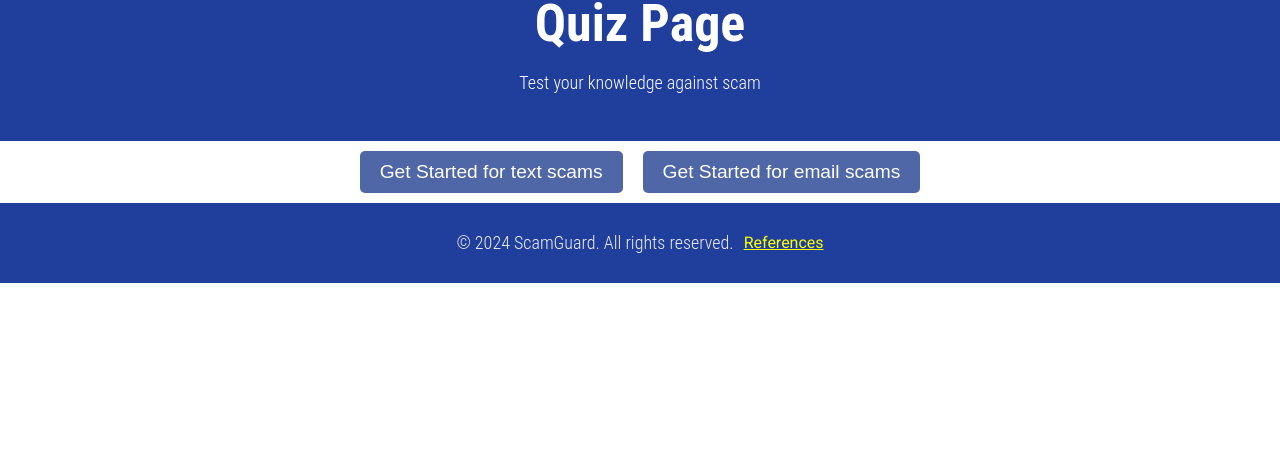
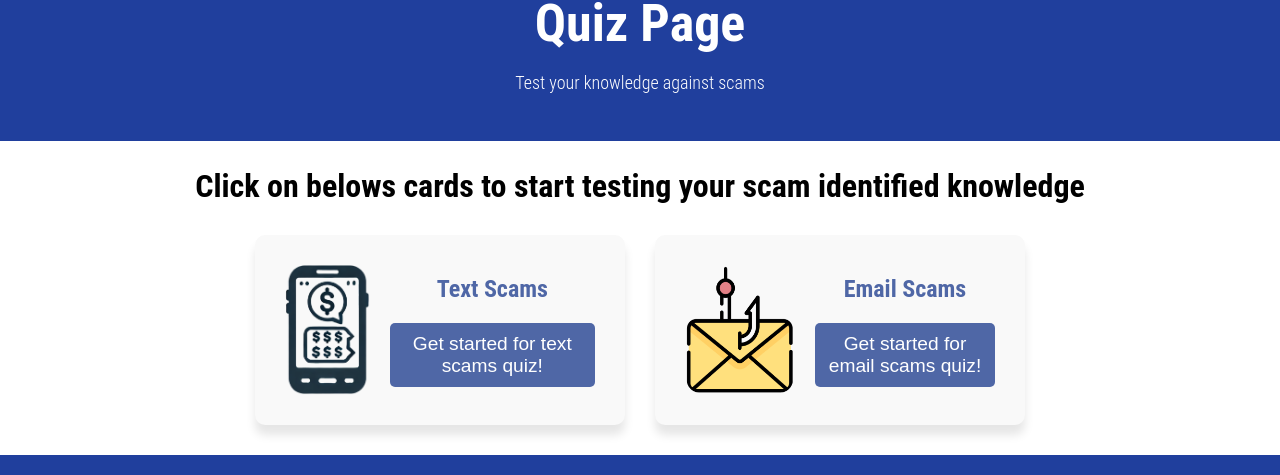
Before and after one commit to YQiZhu/ScamGuard, a React (Create React App) app in the folder scamguard_react/: page /quiz in a window 1280 px wide. Shown: the part 122-597 px from the top of the page. Built offline with nearby package versions, Linux system fonts and the light colour scheme.

Commit message:
Update risk assessment display info when response empty. Update Quiz Page design. Update Scam detector for url page design

```diff
--- a/scamguard_react/src/CheckScams/CheckEmails.css
+++ b/scamguard_react/src/CheckScams/CheckEmails.css
@@ -69,9 +69,10 @@
   margin-bottom: 20px;
 }
 
-.result-section h1 {
+.result-section p {
+  margin-top: 20px;
   margin-bottom: 10px;
-  font-size: 2.2rem;
+  font-size: 2rem;
 }
 
 .check-scam-loading {
--- a/scamguard_react/src/CheckScams/CheckEmails.js
+++ b/scamguard_react/src/CheckScams/CheckEmails.js
@@ -2,7 +2,7 @@ import React, { useState } from 'react';
 import axios from 'axios';
 import './CheckEmails.css'; // Import the CSS file
 
-const CheckEmails = ({ onSubmit }) => {
+const CheckEmails = () => {
   const [senderName, setSenderName] = useState('');
   const [senderEmail, setSenderEmail] = useState('');
   const [emailSubject, setEmailSubject] = useState('');
@@ -58,15 +58,13 @@ const CheckEmails = ({ onSubmit }) => {
     if (result.prediction === 1) {
       return (
         <div className="result-section">
-          <h1 style={{ color: 'red' }}>SCAM</h1>
-          <p>This email has a {probability}% chance of being a SCAM.</p>
+          <p>This email has a <strong>{probability}%</strong> chance of being a <strong style={{color: 'red'}}>SCAM.</strong></p>
         </div>
       );
     } else {
       return (
         <div className="result-section">
-          <h1 style={{ color: 'green' }}>NOT SCAM</h1>
-          <p>This email has a {probability}% chance of being legitimate.</p>
+          <p>This email has a <strong>{probability}%</strong> chance of being <strong style={{color: 'green'}}>legitimate</strong>.</p>
         </div>
       );
     }
--- a/scamguard_react/src/CheckScams/CheckMessages.js
+++ b/scamguard_react/src/CheckScams/CheckMessages.js
@@ -2,7 +2,7 @@ import React, { useState } from 'react';
 import axios from 'axios';
 import './CheckEmails.css'; // Import the CSS file
 
-const CheckMessages = ({ onSubmit }) => {
+const CheckMessages = () => {
   const [messageBody, setMessageBody] = useState('');
   const [result, setResult] = useState(null); // State to store the result from the API
   const [error, setError] = useState(''); // State for error message
@@ -51,15 +51,13 @@ const CheckMessages = ({ onSubmit }) => {
     if (result.prediction === 1) {
       return (
         <div className="result-section">
-          <h1 style={{ color: 'red' }}>SCAM</h1>
-          <p>This message has a {probability}% chance of being a SCAM.</p>
+          <p>This message has a <strong>{probability}%</strong> chance of being a <strong style={{color: 'red'}}>SCAM.</strong></p>
         </div>
       );
     } else {
       return (
         <div className="result-section">
-          <h1 style={{ color: 'green' }}>NOT SCAM</h1>
-          <p>This message has a {probability}% chance of being legitimate.</p>
+          <p>This message has a <strong>{probability}%</strong> chance of being <strong style={{color: 'green'}}>legitimate</strong>.</p>
         </div>
       );
     }
--- a/scamguard_react/src/CheckScams/CheckURLs.js
+++ b/scamguard_react/src/CheckScams/CheckURLs.js
@@ -2,7 +2,7 @@ import React, { useState } from 'react';
 import axios from 'axios';
 import './CheckEmails.css'; // Import the CSS file
 
-const CheckURLs = ({ onSubmit }) => {
+const CheckURLs = () => {
     const [urlBody, setURLBody] = useState('');
     const [result, setResult] = useState(null); // State to store the result from the API
     const [error, setError] = useState(''); // State for error URL
@@ -57,15 +57,13 @@ const CheckURLs = ({ onSubmit }) => {
         if (result.prediction === 1) {
             return (
                 <div className="result-section">
-                    <h1 style={{ color: 'red' }}>SCAM</h1>
-                    <p>This url has a {probability}% chance of being a SCAM.</p>
+                    <p>This url has a <strong>{probability}%</strong> chance of being a <strong style={{color: 'red'}}>SCAM.</strong></p>
                 </div>
             );
         } else {
             return (
                 <div className="result-section">
-                    <h1 style={{ color: 'green' }}>NOT SCAM</h1>
-                    <p>This url has a {probability}% chance of being legitimate.</p>
+                    <p>This url has a <strong>{probability}%</strong> chance of being <strong style={{color: 'green'}}>legitimate</strong>.</p>
                 </div>
             );
         }
@@ -76,7 +74,7 @@ const CheckURLs = ({ onSubmit }) => {
             <form className="check-emails-form" onSubmit={handleSubmit}>
 
                 <div className="check-emails-form-group">
-                    <label>Enter URL in below field (required)</label>
+                    <label>Enter URL with 'https://' or 'http://' header (required)</label>
                     <textarea
                         value={urlBody}
                         onChange={(e) => setURLBody(e.target.value)}
--- a/scamguard_react/src/QuizPage.css
+++ b/scamguard_react/src/QuizPage.css
@@ -22,3 +22,55 @@
     /* padding-top: 20px; */
     margin-bottom: 0%;
 }
+
+
+.quiz-cards {
+    display: flex;
+    align-items: center;
+    justify-content: center;
+    gap: 30px; /* space between the cards */
+    margin: 30px;
+}
+
+.quiz-card {
+    display: flex;
+    background-color: #f9f9f9;
+    color: #4F67A6;
+    border-radius: 10px;
+    box-shadow: 0 10px 10px rgba(0, 0, 0, 0.1);
+    padding: 20px;
+    text-align: center;
+    width: 330px;
+    cursor: pointer;
+    transition: transform 0.3s ease;
+}
+
+.quiz-tex-btn {
+    display: flex;
+    flex-direction: column;
+    align-items: center;
+}
+
+.quiz-card:hover {
+    transform: translateY(-10px);
+    background-color: #dadada;
+}
+
+.quiz-icon {
+    width: 110px;
+    height: 130px;
+    margin: 10px;
+}
+
+.quiz-card h2 {
+    font-size: 1.5rem;
+    margin-bottom: 10px;
+}
+
+.quiz-button {
+    padding: 10px;
+}
+
+/* .quiz-button:hover {
+    background-color: #357abd;
+} */
--- a/scamguard_react/src/QuizPage.js
+++ b/scamguard_react/src/QuizPage.js
@@ -7,16 +7,30 @@ const QuizPage = () => {
 
     return (
         <div className="QuizPage">
-            {/* Introduction Section */}
             <header className="quiz-header">
                 <h1>Quiz Page</h1>
-                <p>Test your knowledge against scam</p>
+                <p>Test your knowledge against scams</p>
             </header>
 
-            {/* Main Content */}
             <main>
-                <button onClick={() => navigate('/text-scams-quiz')}>Get Started for text scams</button>
-                <button onClick={() => navigate('/email-scams-quiz')}>Get Started for email scams</button>
+                <h2>Click on belows cards to start testing your scam identified knowledge</h2>
+                <div className="quiz-cards">
+                    <div className="quiz-card" onClick={() => navigate('/text-scams-quiz')}>
+                        <img src={require('./images/text_scams_icon.png')} alt="Text Scams Icon" className="quiz-icon" />
+                        <div className="quiz-text-btn">
+                            <h2>Text Scams</h2>
+                            <button className="quiz-button">Get started for text scams quiz!</button>
+                        </div>
+                    </div>
+
+                    <div className="quiz-card" onClick={() => navigate('/email-scams-quiz')}>
+                        <img src={require('./images/email_scams_icon.png')} alt="Email Scams Icon" className="quiz-icon" />
+                        <div className="quiz-text-btn">
+                            <h2>Email Scams</h2>
+                            <button className="quiz-button">Get started for email scams quiz!</button>
+                        </div>
+                    </div>
+                </div>
             </main>
         </div>
     );
--- a/scamguard_react/src/Quizs/EmailScamsQuiz.js
+++ b/scamguard_react/src/Quizs/EmailScamsQuiz.js
@@ -14,8 +14,8 @@ const EmailScamsQuiz = () => {
             areas: [
                 { title: 'Delete', top: '70px', left: '32px', width: '30px', height: '40px' },
                 { title: 'Close', top: '20px', right: '0px', width: '30px', height: '22px' },
-                { title: 'Link', top: '370px', right: '245px', width: '115px', height: '25px' },
-                { title: 'Link', top: '410px', left: '240px', width: '310px', height: '25px' },
+                { title: 'Link', top: '370px', right: '245px', width: '115px', height: '25px', link: 'http://post.deliverypackage.info' },
+                { title: 'Link', top: '410px', left: '240px', width: '310px', height: '25px', link: 'http://post.deliverypackage.info' },
             ] //done
         },
         {
@@ -58,6 +58,7 @@ const EmailScamsQuiz = () => {
     const [popupContent, setPopupContent] = useState();
     const [showPopup, setShowPopup] = useState(false);
     const [extraMessage, setExtraMessage] = useState('');
+    const [hoveredLink, setHoveredLink] = useState(null);
 
     // Function to change the image randomly
     const changeImage = () => {
@@ -85,6 +86,18 @@ const EmailScamsQuiz = () => {
         }
 
         setShowPopup(true);
+    };
+
+    // Function to handle mouse enter for the link area (hover event)
+    const handleMouseEnter = (area) => {
+        if (area.title === 'Link') {
+            setHoveredLink(area.link); // Display the link when hovered
+        }
+    };
+
+    // Function to handle mouse leave from the link area
+    const handleMouseLeave = () => {
+        setHoveredLink(null); // Hide the link when the mouse leaves
     };
 
     return (
@@ -132,9 +145,18 @@ const EmailScamsQuiz = () => {
                                 height: area.height,
                             }}
                             onClick={() => handleAreaClick(area)}
+                            onMouseEnter={() => handleMouseEnter(area)}
+                            onMouseLeave={handleMouseLeave}
                         // onClick={handleAreaClick}
                         ></div>
                     ))}
+
+                    {/* Display hovered link in a popup or tooltip */}
+                    {hoveredLink && (
+                        <div className="hovered-link-popup">
+                            <p>{hoveredLink}</p>
+                        </div>
+                    )}
                     {/* Clickable area over 'Messages' */}
                     {/* <div
                         className="clickable-area"
--- a/scamguard_react/src/RiskAssessmentPage.js
+++ b/scamguard_react/src/RiskAssessmentPage.js
@@ -139,7 +139,7 @@ const RiskAssessmentPage = () => {
                             </section>
                         ) : (
                             <div className="no-data-message">
-                                <p>No data found for the selected contact method.</p>
+                                <p>No higher scam exposure risks were identified for selected contact method.</p>
                             </div>
                         )
                     )}
@@ -210,7 +210,7 @@ const RiskAssessmentPage = () => {
                             </section>
                         ) : (
                             <div className="no-data-message">
-                                <p>No data found for the selected demographic criteria.</p>
+                                <p>No higher scam exposure risks were identified for selected demographic criteria.</p>
                             </div>
                         )
                     )}
```
